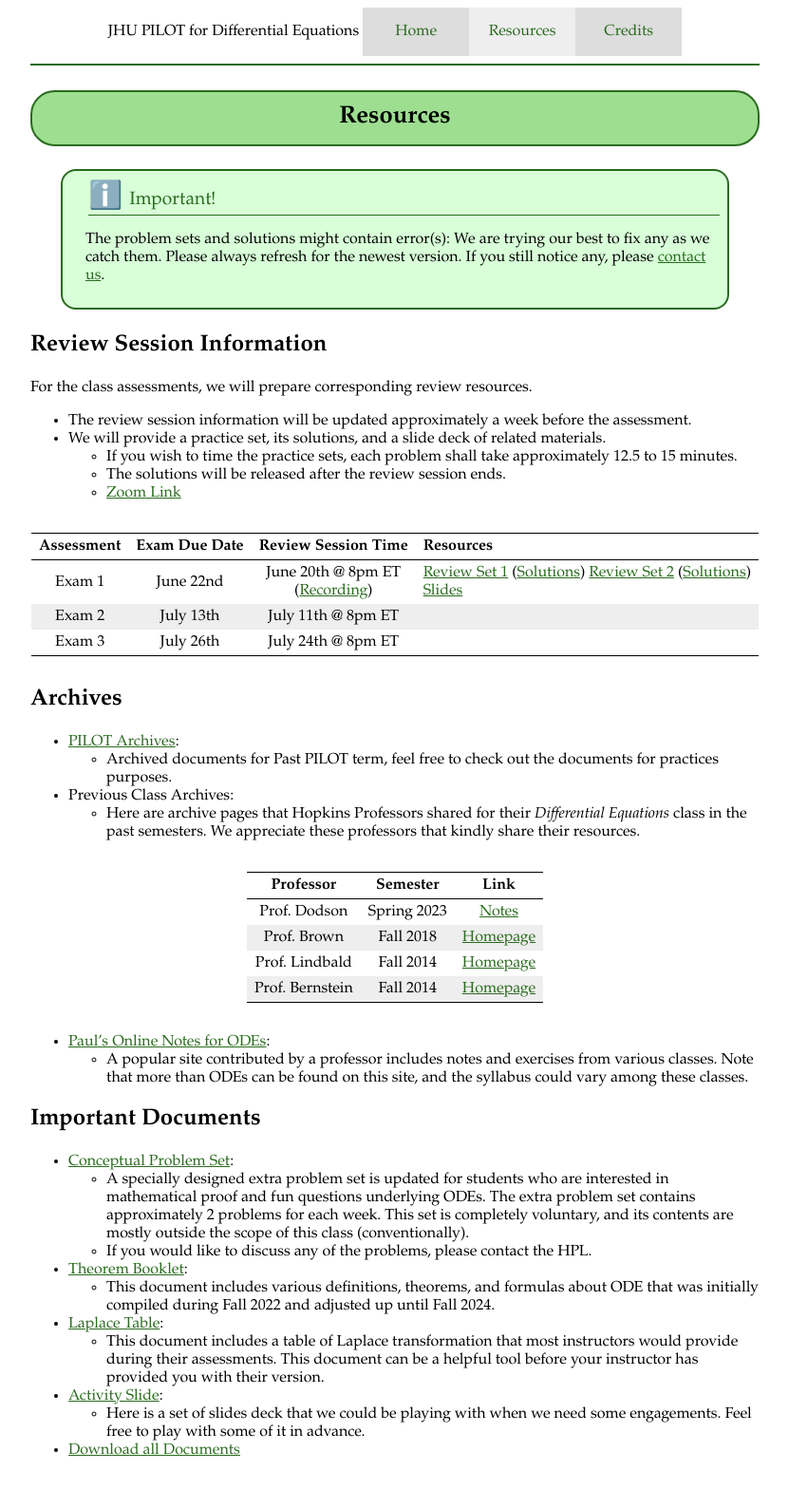
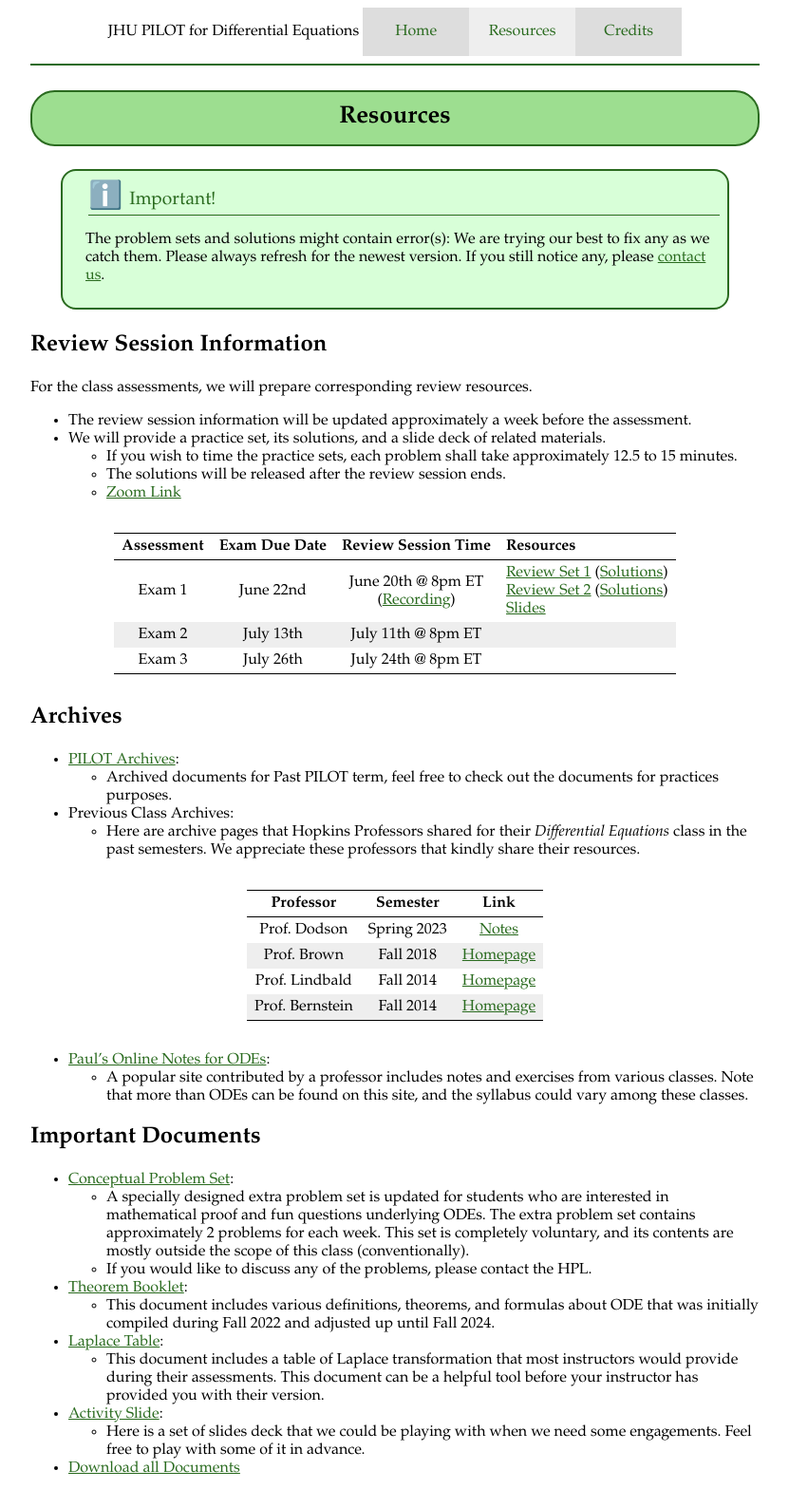
Before and after one commit to JHU-ODE-PILOT/SU25, a Jekyll site: the page built from resources.md, in a window 1280 px wide. Shown: the whole page at 95% size, without its empty margins (224-1055 px from the left). Built offline with Jekyll 4.4.1, drawn with Linux system fonts in a browser that asks for light colours.

```diff
--- a/resources.md
+++ b/resources.md
@@ -22,7 +22,7 @@ For the class assessments, we will prepare corresponding review resources.
 
 | Assessment | Exam Due Date | Review Session Time | Resources |
 |:----------:|:---------:|:-------------------:|:----------|
-| Exam 1 | June 22nd | June 20th @ 8pm ET <br> ([Recording](https://youtu.be/Muc4yEnJ7II)) | [Review Set 1](/PSets/Exam_1-PS1.pdf) ([Solutions](/PSets/Exam_1-PS1-solutions.pdf)) [Review Set 2](/PSets/Exam_1-PS2.pdf) ([Solutions](/PSets/Exam_1-PS2-solutions.pdf)) <br> [Slides](/PSets/Exam_1-Slides.pdf)|
+| Exam 1 | June 22nd | June 20th @ 8pm ET <br> ([Recording](https://youtu.be/Muc4yEnJ7II)) | [Review Set 1](/PSets/Exam_1-PS1.pdf) ([Solutions](/PSets/Exam_1-PS1-solutions.pdf)) <br> [Review Set 2](/PSets/Exam_1-PS2.pdf) ([Solutions](/PSets/Exam_1-PS2-solutions.pdf)) <br> [Slides](/PSets/Exam_1-Slides.pdf)|
 | Exam 2 | July 13th | July 11th @ 8pm ET |  |
 | Exam 3 | July 26th | July 24th @ 8pm ET |  |
 
```
